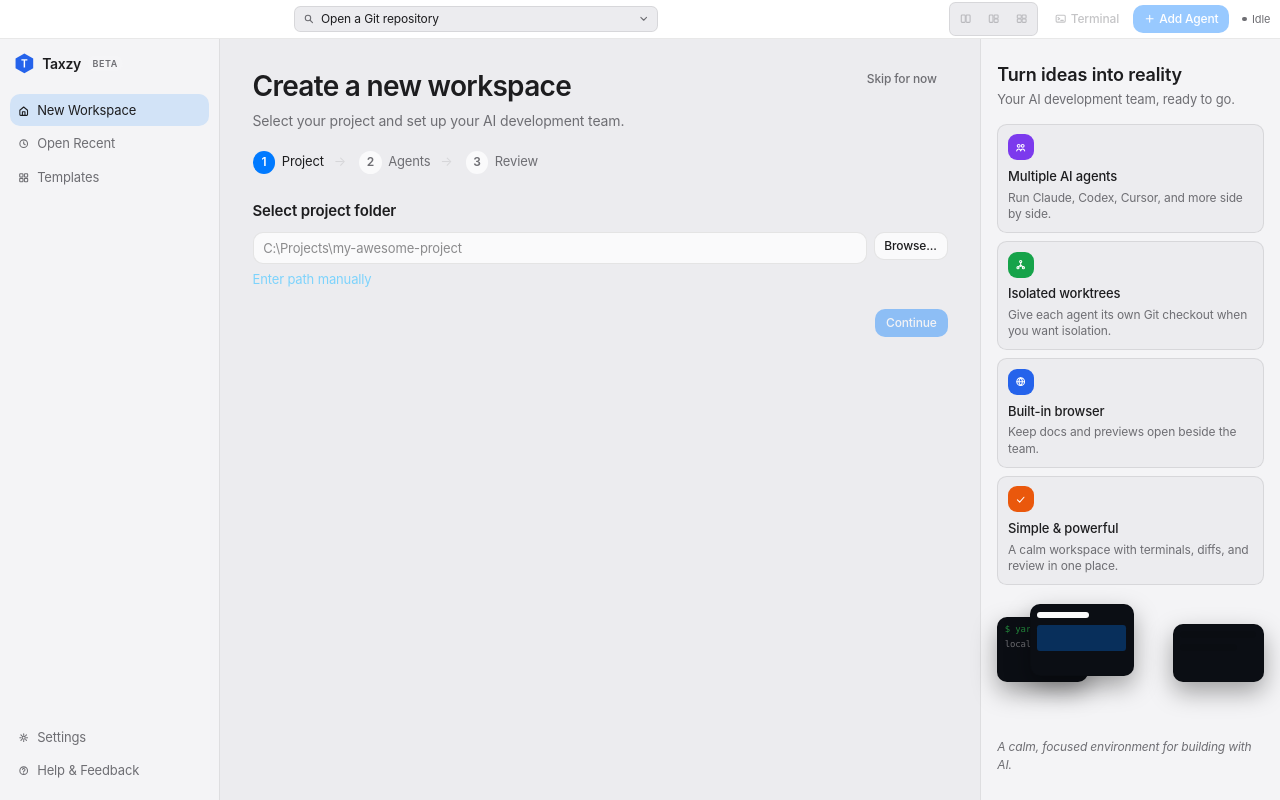
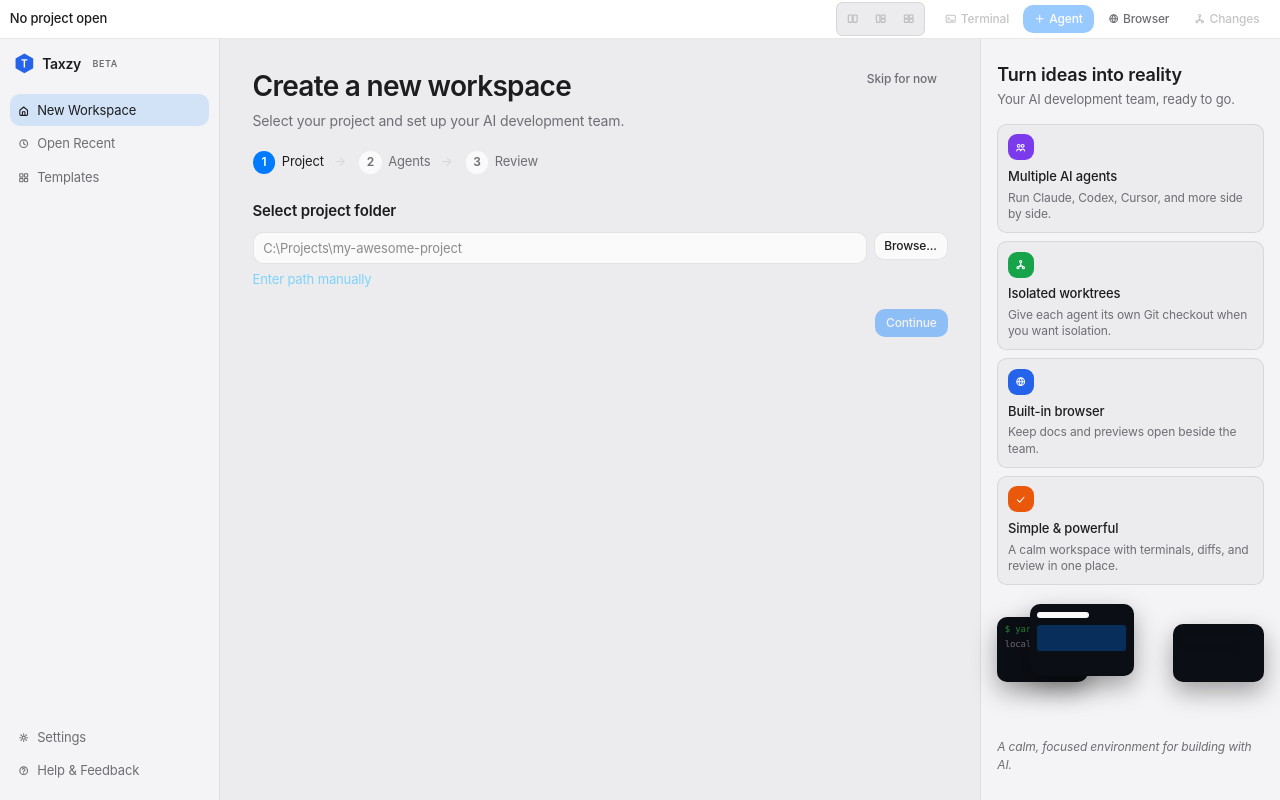
Before and after one commit to RosMengHeang/ZLI, a React (Vite) app: page / in a window 1280 px wide. Built offline with nearby package versions, Linux system fonts and the light colour scheme; the HTML template or start-up script is replaced by a standard one.

Commit message:
feat(ui): redesign native workspace chrome

```diff
--- a/src/components/AppShell.tsx
+++ b/src/components/AppShell.tsx
@@ -14,7 +14,13 @@ import { Workspace } from "./Workspace";
 import { SetupWizard } from "./SetupWizard";
 import { useAppShortcuts } from "../hooks/useAppShortcuts";
 import { useTheme } from "../hooks/useTheme";
-import { getChromeLayout, setChromeLayout, setSetupDismissed, wasSetupDismissed } from "../lib/preferences";
+import { SHELL_LIMITS } from "../lib/chromePresentation";
+import {
+  getChromeLayout,
+  setChromeLayout,
+  setSetupDismissed,
+  wasSetupDismissed,
+} from "../lib/preferences";
 import { useAgentStore } from "../stores/agentStore";
 import { useGitStore } from "../stores/gitStore";
 import { useLayoutStore } from "../stores/layoutStore";
@@ -56,17 +62,6 @@ export function AppShell() {
     setSetupOpen(false);
   }
 
-  const defaultLayout: Record<string, number> = browserOpen
-    ? {
-        sidebar: chrome.sidebar,
-        center: Math.max(20, 100 - chrome.sidebar - chrome.browser),
-        browser: chrome.browser,
-      }
-    : {
-        sidebar: chrome.sidebar,
-        center: Math.max(20, 100 - chrome.sidebar),
-      };
-
   return (
     <div className="flex h-full min-h-0 flex-col bg-ink text-paper">
       <TopBar />
@@ -80,7 +75,7 @@ export function AppShell() {
           key={browserOpen ? "shell-browser" : "shell-main"}
           orientation="horizontal"
           className="h-full"
-          defaultLayout={defaultLayout}
+          resizeTargetMinimumSize={{ fine: 8, coarse: 20 }}
           onLayoutChanged={(layout, meta) => {
             if (!meta.isUserInteraction) return;
             const current = getChromeLayout();
@@ -91,7 +86,13 @@ export function AppShell() {
             });
           }}
         >
-          <Panel id="sidebar" defaultSize={String(chrome.sidebar)} minSize="16" maxSize="32">
+          <Panel
+            id="sidebar"
+            defaultSize={chrome.sidebar === undefined ? SHELL_LIMITS.sidebar.default : `${chrome.sidebar}%`}
+            minSize={SHELL_LIMITS.sidebar.min}
+            maxSize={SHELL_LIMITS.sidebar.max}
+            groupResizeBehavior="preserve-pixel-size"
+          >
             <Sidebar />
           </Panel>
           <Separator className="pane-handle pane-handle-h" />
@@ -100,7 +101,7 @@ export function AppShell() {
               <Group
                 orientation="vertical"
                 className="h-full"
-                defaultLayout={{ workspace: 100 - chrome.git, git: chrome.git }}
+                resizeTargetMinimumSize={{ fine: 8, coarse: 20 }}
                 onLayoutChanged={(layout, meta) => {
                   if (!meta.isUserInteraction) return;
                   const current = getChromeLayout();
@@ -110,11 +111,16 @@ export function AppShell() {
                   });
                 }}
               >
-                <Panel id="workspace" defaultSize={String(100 - chrome.git)} minSize="28">
+                <Panel id="workspace" minSize="28%">
                   <Workspace />
                 </Panel>
                 <Separator className="pane-handle pane-handle-v" />
-                <Panel id="git" defaultSize={String(chrome.git)} minSize="18">
+                <Panel
+                  id="git"
+                  defaultSize={chrome.git === undefined ? SHELL_LIMITS.git.default : `${chrome.git}%`}
+                  minSize={SHELL_LIMITS.git.min}
+                  maxSize={SHELL_LIMITS.git.max}
+                >
                   <div className="h-full px-3 pb-3">
                     <div className="workspace-tile h-full">
                       <GitReviewPanel />
@@ -129,7 +135,12 @@ export function AppShell() {
           {browserOpen ? (
             <>
               <Separator className="pane-handle pane-handle-h" />
-              <Panel id="browser" defaultSize={String(chrome.browser)} minSize="22" maxSize="48">
+              <Panel
+                id="browser"
+                defaultSize={chrome.browser === undefined ? SHELL_LIMITS.browser.default : `${chrome.browser}%`}
+                minSize={SHELL_LIMITS.browser.min}
+                maxSize={SHELL_LIMITS.browser.max}
+              >
                 <div className="h-full py-3 pr-3">
                   <div className="workspace-tile h-full">
                     <Suspense
--- a/src/components/Sidebar.tsx
+++ b/src/components/Sidebar.tsx
@@ -1,3 +1,4 @@
+import type { KeyboardEvent } from "react";
 import {
   IconAgents,
   IconFolder,
@@ -10,15 +11,15 @@ import {
   TaxzyMark,
 } from "./AppIcons";
 import { ProviderIcon } from "./ProviderIcon";
+import { StatusBadge } from "./StatusBadge";
+import { displayPath } from "../lib/format";
 import { APP_SHORTCUTS } from "../lib/platform";
-import { displayPath } from "../lib/format";
 import { useAgentStore } from "../stores/agentStore";
 import { useGitStore } from "../stores/gitStore";
 import { useLayoutStore } from "../stores/layoutStore";
 import { useProjectStore } from "../stores/projectStore";
 import { useUiStore } from "../stores/uiStore";
 import { providerDisplayName } from "../types";
-import type { KeyboardEvent } from "react";
 
 export function Sidebar() {
   const agentMap = useAgentStore((s) => s.agents);
@@ -38,8 +39,22 @@ export function Sidebar() {
   const toggleGitPanel = useLayoutStore((s) => s.toggleGitPanel);
   const statusByPath = useGitStore((s) => s.statusByPath);
   const changedCount = project ? (statusByPath[project.path]?.changedFiles.length ?? 0) : 0;
-  const nav =
-    gitPanelOpen ? "changes" : browserOpen ? "browser" : "workspace";
+  const currentPage = gitPanelOpen ? "changes" : browserOpen ? "browser" : "workspace";
+
+  function showWorkspace() {
+    toggleGitPanel(false);
+    setBrowserOpen(false);
+  }
+
+  function showBrowser() {
+    toggleGitPanel(false);
+    setBrowserOpen(true);
+  }
+
+  function showChanges() {
+    setBrowserOpen(false);
+    toggleGitPanel(true);
+  }
 
   function onListKeyDown(event: KeyboardEvent<HTMLDivElement>) {
     if (event.key !== "ArrowDown" && event.key !== "ArrowUp") return;
@@ -60,20 +75,18 @@ export function Sidebar() {
     <aside className="flex h-full min-w-0 flex-col border-r border-line bg-panel">
       <div className="flex items-center gap-2 px-3 pb-3 pt-3.5">
         <TaxzyMark className="h-7 w-7" />
-        <div className="min-w-0 flex-1">
-          <div className="flex items-center gap-1.5">
-            <span className="truncate text-[14px] font-semibold tracking-tight text-paper">Taxzy</span>
-            <span className="beta-badge">BETA</span>
-          </div>
-        </div>
+        <span className="min-w-0 flex-1 truncate text-[14px] font-semibold tracking-tight text-paper">
+          Taxzy
+        </span>
       </div>
 
-      <nav className="flex flex-col gap-0.5 px-2" aria-label="Workspace">
+      <nav className="flex flex-col gap-0.5 px-2" aria-label="Workspace navigation">
         <button
           type="button"
           className="nav-item"
-          data-active={nav === "workspace"}
-          onClick={() => toggleGitPanel(false)}
+          data-active={currentPage === "workspace"}
+          aria-current={currentPage === "workspace" ? "page" : undefined}
+          onClick={showWorkspace}
         >
           <IconHome />
           Workspace
@@ -81,20 +94,9 @@ export function Sidebar() {
         <button
           type="button"
           className="nav-item"
-          data-active={false}
-          onClick={() => {
-            toggleGitPanel(false);
-            if (agents[0]) selectAgent(agents[0].id);
-          }}
-        >
-          <IconAgents />
-          Agents
-        </button>
-        <button
-          type="button"
-          className="nav-item"
-          data-active={nav === "browser"}
-          onClick={() => setBrowserOpen(true)}
+          data-active={currentPage === "browser"}
+          aria-current={currentPage === "browser" ? "page" : undefined}
+          onClick={showBrowser}
           title={`Browser (${APP_SHORTCUTS.toggleBrowser})`}
         >
           <IconGlobe />
@@ -103,8 +105,9 @@ export function Sidebar() {
         <button
           type="button"
           className="nav-item"
-          data-active={nav === "changes"}
-          onClick={() => toggleGitPanel(true)}
+          data-active={currentPage === "changes"}
+          aria-current={currentPage === "changes" ? "page" : undefined}
+          onClick={showChanges}
           disabled={!project}
           title={`Git review (${APP_SHORTCUTS.toggleGit})`}
         >
@@ -118,63 +121,64 @@ export function Sidebar() {
         </button>
       </nav>
 
+      <section className="mt-4 border-t border-line px-2 pt-3" aria-labelledby="project-region-title">
+        <div className="mb-2 flex items-center justify-between px-1">
+          <h2 id="project-region-title" className="text-[10px] font-semibold uppercase tracking-[0.08em] text-mute">
+            Project
+          </h2>
+          <button
+            type="button"
+            className="btn btn-icon"
+            onClick={() => void onOpenProject()}
+            disabled={loading}
+            title={`Open project (${APP_SHORTCUTS.openProject})`}
+            aria-label="Open project"
+          >
+            <IconFolder />
+          </button>
+        </div>
+
         {project ? (
-        <div className="mx-2 mt-3 rounded-xl border border-line bg-ink px-3 py-2.5">
-          <div className="flex items-start gap-2">
-            <span className="mt-0.5 text-mute">
-              <IconFolder />
-            </span>
-            <div className="min-w-0">
+          <div className="rounded-xl border border-line bg-ink px-3 py-2.5">
             <div className="truncate text-[13px] font-medium text-paper">{project.name}</div>
             <div className="mt-0.5 truncate font-mono text-[11px] text-mute" title={project.path}>
               {displayPath(project.path, 36)}
             </div>
-              <div className="mt-1.5 flex items-center gap-1.5 text-[11px]">
-                <span className="text-branch">{project.currentBranch}</span>
-                <span className="text-line">•</span>
-                {project.clean ? (
-                  <span className="inline-flex items-center gap-1 text-ok">
-                    <span className="status-dot" />
-                    Clean
+            <div className="mt-2 flex min-w-0 items-center gap-1.5 text-[11px]">
+              <span className="truncate text-branch">{project.currentBranch}</span>
+              <span className="text-line" aria-hidden="true">•</span>
+              <span className={`shrink-0 ${project.clean ? "text-ok" : "text-warn"}`}>
+                {project.clean ? "Clean" : "Dirty"}
               </span>
-                ) : (
-                  <span className="text-warn">Dirty</span>
-                )}
-              </div>
-            </div>
             </div>
           </div>
         ) : (
-        <div className="mx-2 mt-3 rounded-xl border border-dashed border-line px-3 py-3 text-[12px] leading-5 text-mute">
+          <div className="rounded-xl border border-dashed border-line px-3 py-3 text-[12px] leading-5 text-mute">
             Open a Git folder to start a workspace.
           </div>
         )}
+      </section>
 
-      <div className="mt-3 grid grid-cols-2 gap-1.5 px-2">
+      <section className="mt-4 flex min-h-0 flex-1 flex-col border-t border-line pt-3" aria-labelledby="agents-region-title">
+        <div className="mb-2 flex items-center justify-between px-3">
+          <h2 id="agents-region-title" className="flex items-center gap-1.5 text-[10px] font-semibold uppercase tracking-[0.08em] text-mute">
+            <IconAgents />
+            Agents
+          </h2>
           <button
             type="button"
-          className="btn btn-quiet h-8"
-          onClick={() => void onOpenProject()}
-          disabled={loading}
-          title={`Open project (${APP_SHORTCUTS.openProject})`}
-        >
-          <IconFolder />
-          Open Folder
-        </button>
-        <button
-          type="button"
-          className="btn btn-primary h-8"
+            className="btn btn-icon"
             onClick={() => setAddAgentOpen(true)}
             disabled={!project}
             title={`New agent (${APP_SHORTCUTS.addAgent})`}
+            aria-label="New agent"
           >
             <IconPlus />
-          New Agent
           </button>
         </div>
 
         <div
-        className="mt-3 min-h-0 flex-1 overflow-auto px-2 pb-2"
+          className="min-h-0 flex-1 overflow-auto px-2 pb-2"
           role="listbox"
           aria-label="Agents"
           tabIndex={0}
@@ -188,7 +192,6 @@ export function Sidebar() {
             <div className="flex flex-col gap-1">
               {agents.map((agent) => {
                 const active = agent.id === selectedAgentId;
-              const running = agent.status === "running" || agent.status === "starting";
                 return (
                   <button
                     key={agent.id}
@@ -209,7 +212,7 @@ export function Sidebar() {
                           {agent.branch ? ` · ${agent.branch}` : ""}
                         </div>
                       </div>
-                    {running ? <span className="status-dot" aria-label="Active" /> : null}
+                      <StatusBadge status={agent.status} />
                     </div>
                     {agent.error ? (
                       <div className="mt-1 truncate text-[11px] text-danger" title={agent.error}>
@@ -222,19 +225,18 @@ export function Sidebar() {
             </div>
           )}
         </div>
+      </section>
 
-      <div className="flex items-center gap-2 border-t border-line px-3 py-2 text-[11px] text-mute">
-        <span>CPU —</span>
-        <span className="text-line">|</span>
-        <span>RAM —</span>
+      <div className="flex items-center gap-1 border-t border-line px-2 py-2" aria-label="Utilities">
         <button
           type="button"
-          className="btn btn-icon ml-auto"
+          className="btn btn-ghost flex-1 justify-start"
           onClick={() => setPreferencesOpen(true)}
-          aria-label="Settings"
-          title="Settings"
+          aria-label="Preferences"
+          title="Preferences"
         >
           <IconSettings />
+          Preferences
         </button>
         <button
           type="button"
--- a/src/components/TopBar.tsx
+++ b/src/components/TopBar.tsx
@@ -1,15 +1,16 @@
+import { useEffect, useState } from "react";
 import {
-  IconChevronDown,
+  IconGit,
+  IconGlobe,
   IconLayoutEven,
   IconLayoutFocus,
   IconLayoutGrid,
   IconPlus,
-  IconSearch,
   IconTerminal,
 } from "./AppIcons";
+import { toolbarDensityForWidth } from "../lib/chromePresentation";
 import { APP_SHORTCUTS } from "../lib/platform";
 import { useLayoutStore } from "../stores/layoutStore";
-import { useAgentStore } from "../stores/agentStore";
 import { useProjectStore } from "../stores/projectStore";
 import { useTerminalStore } from "../stores/terminalStore";
 import { useUiStore } from "../stores/uiStore";
@@ -17,13 +18,24 @@ import { useUiStore } from "../stores/uiStore";
 export function TopBar() {
   const project = useProjectStore((s) => s.project);
   const setAddAgentOpen = useUiStore((s) => s.setAddAgentOpen);
+  const browserOpen = useUiStore((s) => s.browserOpen);
+  const setBrowserOpen = useUiStore((s) => s.setBrowserOpen);
+  const gitPanelOpen = useLayoutStore((s) => s.gitPanelOpen);
+  const toggleGitPanel = useLayoutStore((s) => s.toggleGitPanel);
   const applyPreset = useLayoutStore((s) => s.applyPreset);
   const paneTree = useLayoutStore((s) => s.paneTree);
   const addLeaf = useLayoutStore((s) => s.addLeaf);
   const createSession = useTerminalStore((s) => s.createSession);
-  const runningCount = useAgentStore(
-    (s) => Object.values(s.agents).filter((agent) => agent.status === "running").length,
-  );
+  const [density, setDensity] = useState(() => toolbarDensityForWidth(window.innerWidth));
+
+  useEffect(() => {
+    function updateDensity() {
+      setDensity(toolbarDensityForWidth(window.innerWidth));
+    }
+
+    window.addEventListener("resize", updateDensity);
+    return () => window.removeEventListener("resize", updateDensity);
+  }, []);
 
   async function onAddTerminal() {
     if (!project) return;
@@ -36,23 +48,27 @@ export function TopBar() {
     addLeaf(session.id);
   }
 
+  const actionLabelClass = density === "compact" ? "hidden" : "inline";
+
   return (
-    <header className="flex h-12 shrink-0 items-center gap-2 border-b border-line bg-chrome px-3">
-      <div className="flex min-w-0 flex-1 justify-center">
-        <div className="flex h-8 w-full max-w-md items-center gap-2 rounded-lg border border-line bg-ink px-2.5">
-          <span className="text-mute">
-            <IconSearch />
+    <header className="flex h-12 shrink-0 items-center gap-3 border-b border-line bg-chrome px-3">
+      <div className="flex min-w-0 flex-1 items-center gap-2" aria-label="Current project">
+        <span className="truncate text-[13px] font-medium text-paper">
+          {project?.name ?? "No project open"}
         </span>
-          <span className="min-w-0 flex-1 truncate text-[12px] text-paper">
-            {project ? `${project.name} / ${project.currentBranch}` : "Open a Git repository"}
-          </span>
-          <span className="text-mute">
-            <IconChevronDown />
-          </span>
+        {project ? (
+          <>
+            <span className="text-line" aria-hidden="true">/</span>
+            <span className="truncate font-mono text-[11px] text-mute">{project.currentBranch}</span>
+          </>
+        ) : null}
       </div>
-      </div>
-      <div className="flex items-center gap-1">
-        <div className="mr-1 flex items-center rounded-lg border border-line bg-ink p-0.5" role="group" aria-label="Layout presets">
+
+      <div
+        className="flex shrink-0 items-center rounded-lg border border-line bg-ink p-0.5"
+        role="group"
+        aria-label="Layout presets"
+      >
         <button
           type="button"
           className="btn btn-icon"
@@ -84,16 +100,19 @@ export function TopBar() {
           <IconLayoutGrid />
         </button>
       </div>
+
+      <div className="flex shrink-0 items-center gap-1" data-density={density}>
         <button
           type="button"
           className="btn btn-ghost"
           onClick={() => void onAddTerminal()}
           disabled={!project}
           title={`Add terminal pane (${APP_SHORTCUTS.addTerminal})`}
+          aria-label="Add terminal pane"
           aria-keyshortcuts={APP_SHORTCUTS.addTerminal}
         >
           <IconTerminal />
-          Terminal
+          <span className={actionLabelClass}>Terminal</span>
         </button>
         <button
           type="button"
@@ -101,15 +120,37 @@ export function TopBar() {
           onClick={() => setAddAgentOpen(true)}
           disabled={!project}
           title={`Launch an agent (${APP_SHORTCUTS.addAgent})`}
+          aria-label="Launch an agent"
           aria-keyshortcuts={APP_SHORTCUTS.addAgent}
         >
           <IconPlus />
-          Add Agent
+          <span className={actionLabelClass}>Agent</span>
         </button>
-        <div className="ml-1 flex items-center gap-1.5 pl-2 text-[11px] text-mute">
-          <span className={runningCount > 0 ? "status-dot" : "inline-block h-1.5 w-1.5 rounded-full bg-mute"} />
-          {runningCount > 0 ? "Good to build" : "Idle"}
-        </div>
+        <button
+          type="button"
+          className="btn btn-ghost"
+          onClick={() => setBrowserOpen(!browserOpen)}
+          title={`Toggle browser (${APP_SHORTCUTS.toggleBrowser})`}
+          aria-label="Toggle browser"
+          aria-keyshortcuts={APP_SHORTCUTS.toggleBrowser}
+          aria-pressed={browserOpen}
+        >
+          <IconGlobe />
+          <span className={actionLabelClass}>Browser</span>
+        </button>
+        <button
+          type="button"
+          className="btn btn-ghost"
+          onClick={() => toggleGitPanel()}
+          disabled={!project}
+          title={`Toggle changes (${APP_SHORTCUTS.toggleGit})`}
+          aria-label="Toggle changes"
+          aria-keyshortcuts={APP_SHORTCUTS.toggleGit}
+          aria-pressed={gitPanelOpen}
+        >
+          <IconGit />
+          <span className={actionLabelClass}>Changes</span>
+        </button>
       </div>
     </header>
   );
--- a/src/hooks/useAppShortcuts.ts
+++ b/src/hooks/useAppShortcuts.ts
@@ -11,6 +11,11 @@ export function useAppShortcuts(): void {
       if (event.isComposing || event.repeat) return;
       if (event.key === "Escape") {
         const ui = useUiStore.getState();
+        if (ui.preferencesOpen) {
+          ui.setPreferencesOpen(false);
+          event.preventDefault();
+          return;
+        }
         if (ui.helpOpen) {
           ui.setHelpOpen(false);
           event.preventDefault();
--- /dev/null
+++ b/src/lib/chromePresentation.ts
@@ -0,0 +1,11 @@
+export type ToolbarDensity = "compact" | "comfortable";
+
+export const SHELL_LIMITS = {
+  sidebar: { default: "228px", min: "196px", max: "300px" },
+  browser: { default: "30%", min: "320px", max: "48%" },
+  git: { default: "34%", min: "220px", max: "68%" },
+} as const;
+
+export function toolbarDensityForWidth(width: number): ToolbarDensity {
+  return width < 1100 ? "compact" : "comfortable";
+}
--- a/src/lib/preferences.ts
+++ b/src/lib/preferences.ts
@@ -14,7 +14,7 @@ export interface ChromeLayout {
 
 export const DEFAULT_CHROME_LAYOUT: ChromeLayout = {
   sidebar: 22,
-  browser: 32,
+  browser: 30,
   git: 34,
 };
 
@@ -75,17 +75,23 @@ function readJson<T>(key: string): T | null {
   }
 }
 
-export function getChromeLayout(): ChromeLayout {
+export function getChromeLayout(): Partial<ChromeLayout> {
   const stored = readJson<Partial<ChromeLayout>>(CHROME_LAYOUT_KEY);
   return {
-    sidebar: stored?.sidebar ?? DEFAULT_CHROME_LAYOUT.sidebar,
-    browser: stored?.browser ?? DEFAULT_CHROME_LAYOUT.browser,
-    git: stored?.git ?? DEFAULT_CHROME_LAYOUT.git,
+    sidebar: clampStoredPercentage(stored?.sidebar, 99),
+    browser: clampStoredPercentage(stored?.browser, 48),
+    git: clampStoredPercentage(stored?.git, 68),
   };
 }
 
-export function setChromeLayout(layout: ChromeLayout): void {
-  write(CHROME_LAYOUT_KEY, JSON.stringify(layout));
+export function setChromeLayout(layout: Partial<ChromeLayout>): void {
+  write(CHROME_LAYOUT_KEY, JSON.stringify({ ...getChromeLayout(), ...layout }));
+}
+
+function clampStoredPercentage(value: unknown, maximum: number): number | undefined {
+  return typeof value === "number" && Number.isFinite(value)
+    ? Math.min(maximum, Math.max(1, value))
+    : undefined;
 }
 
 export function getPaneLayout(signature: string): number[] | null {
```
Also changed, not shown: 1 other file (tests, documents, lock files or other folders). Lines whose indentation alone changed are shown as unchanged.
